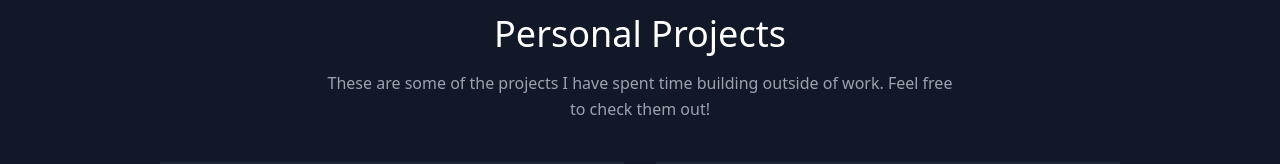
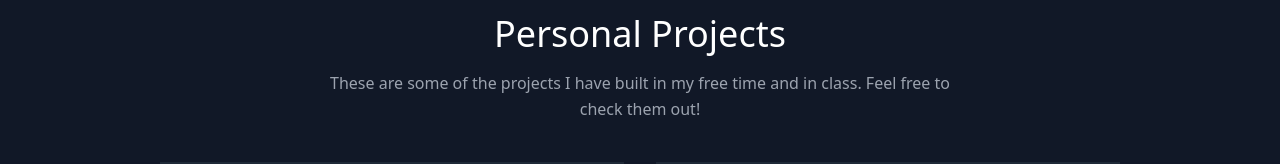
Before and after one commit to mattkeefer/personal-portfolio, a React (Create React App) app: page / in a window 1280 px wide. Shown: the part 618-782 px from the top of the page. Built offline with nearby package versions, Linux system fonts and the light colour scheme.

Commit message:
Update links to new projects

```diff
--- a/src/components/Projects.js
+++ b/src/components/Projects.js
@@ -12,8 +12,8 @@ export default function Projects() {
             Personal Projects
           </h1>
           <p className="lg:w-2/3 mx-auto leading-relaxed text-base cursor-default">
-            These are some of the projects I have spent time building outside of work.
-            Feel free to check them out!
+            These are some of the projects I have built in my free
+            time and in class. Feel free to check them out!
           </p>
         </div>
         <div className="flex flex-wrap -m-4 mb-10">
@@ -22,7 +22,8 @@ export default function Projects() {
               target="_blank"
               href={project.link}
               key={project.image}
-              className="sm:w-1/2 w-100 p-4">
+              className="sm:w-1/2 w-100 p-4"
+            >
               <div className="flex relative">
                 <img
                   alt="gallery"
--- a/src/data.js
+++ b/src/data.js
@@ -21,7 +21,7 @@ export const projects = [
     description:
       "This project extends the Covey Town web app by adding Spotify integration, allowing users to enter a music listening room and create a collaborative playlist filled with their top songs.",
     image: "./covey-town.png",
-    link: "https://github.com/neu-cs4530/spring-23-team-708",
+    link: "https://github.com/mattkeefer/covey-spotify-room",
   },
   {
     title: "NHL Outcome Prediction Model",
@@ -29,7 +29,7 @@ export const projects = [
     description:
       "This project utilizes three different machine learning models to predict the outcome of an NHL game. The top two models perform at around 60% accuracy which is typical of existing NHL models.",
     image: "./hockey.jpg",
-    link: "https://github.com/leoRysing/DS-4400-final-proj/tree/main/src",
+    link: "https://github.com/mattkeefer/nhl-outcome-prediction",
   },
 ];
 
@@ -56,8 +56,8 @@ export const resume = [
 export const skills = [
   "Java",
   "Python",
-  "Spring Boot",
   "React",
   "TypeScript",
+  "Spring Boot",
   "C",
 ];
```
